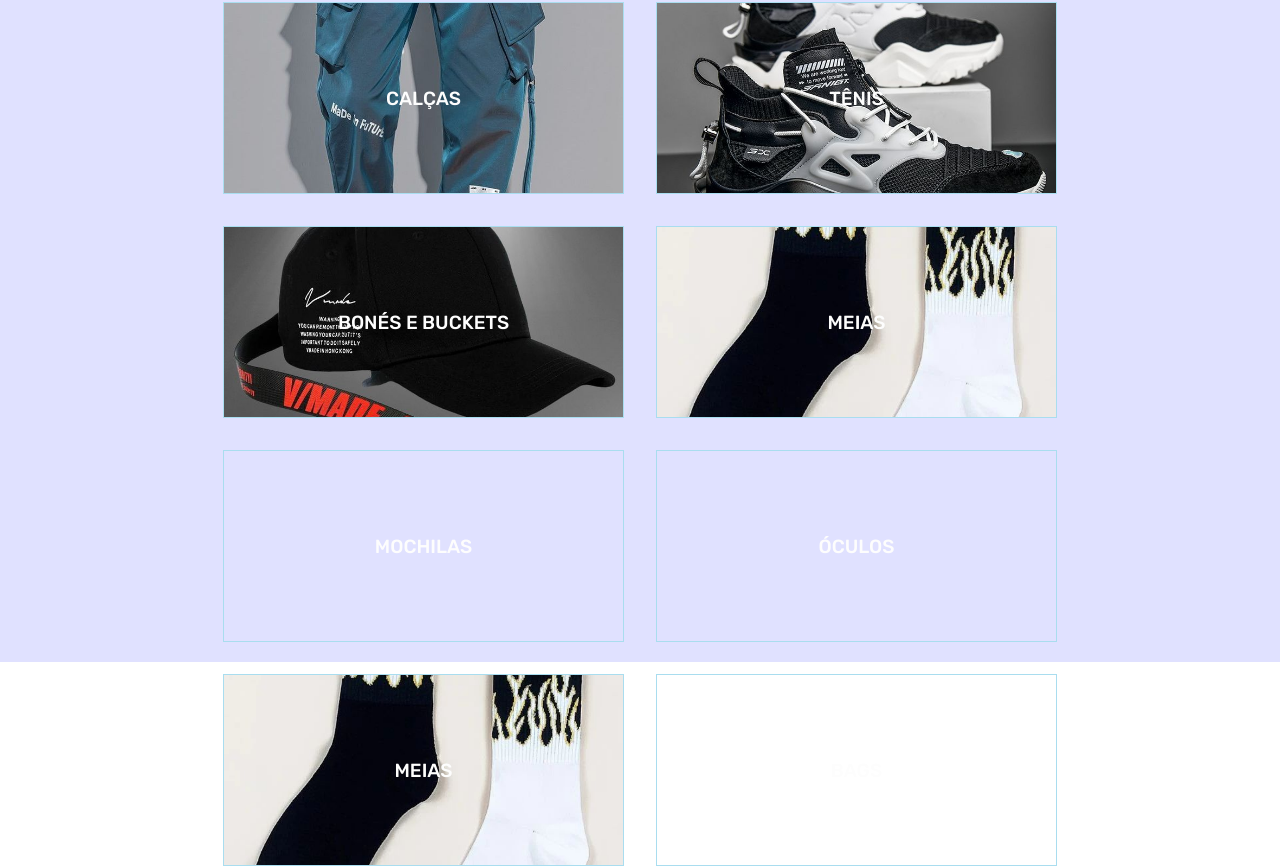
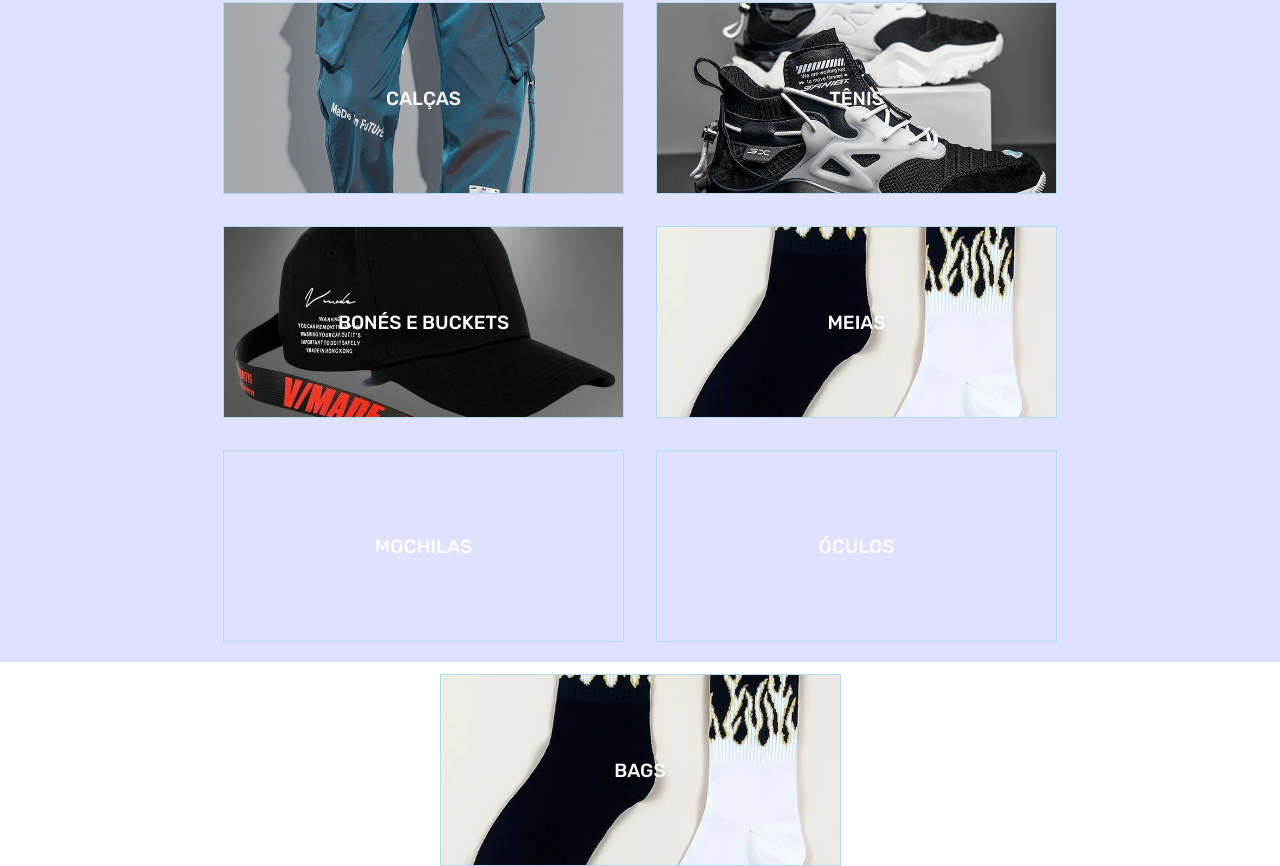
Before and after one commit to gustavocarvalho-ra/NextJs-Loja_Roupas, a Next.js app: page / in a window 1280 px wide. Shown: the part 442-1308 px from the top of the page. Built offline with nearby package versions, Linux system fonts and the light colour scheme; a web font is replaced by a local one.

Commit message:
style: change image card

```diff
--- a/app/components/Main/index.tsx
+++ b/app/components/Main/index.tsx
@@ -17,7 +17,7 @@ export default function Main() {
           <Link className="mei" href="/pages/meias">Meias</Link>
           <a href="">Mochilas</a>
           <a href="">Óculos</a>
-          <Link className="mei" href="/pages/meias">Meias</Link><a href="">Bags</a>
+          <Link className="bag" href="/pages/bags">Bags</Link>
         </div>
       </div>
     </Man>
--- a/app/components/Main/styles.ts
+++ b/app/components/Main/styles.ts
@@ -66,5 +66,8 @@ export const Man = styled.div `
     .mei {
       background-image: url("/assets/meiasFirePtt.jpeg");
     }
+    .bag {
+      background-image: url("/assets/meiasFirePtt.jpeg");
+    }
   }
 `
```
